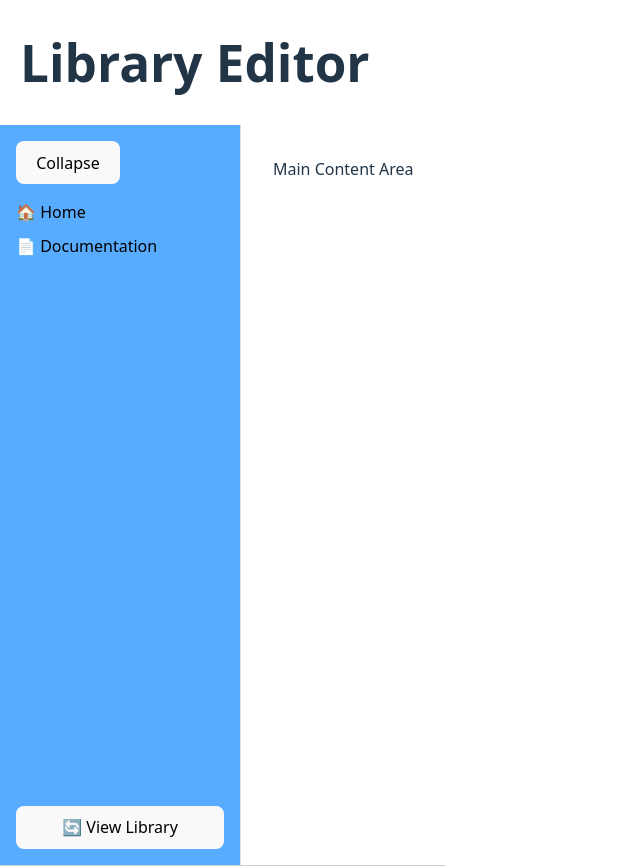
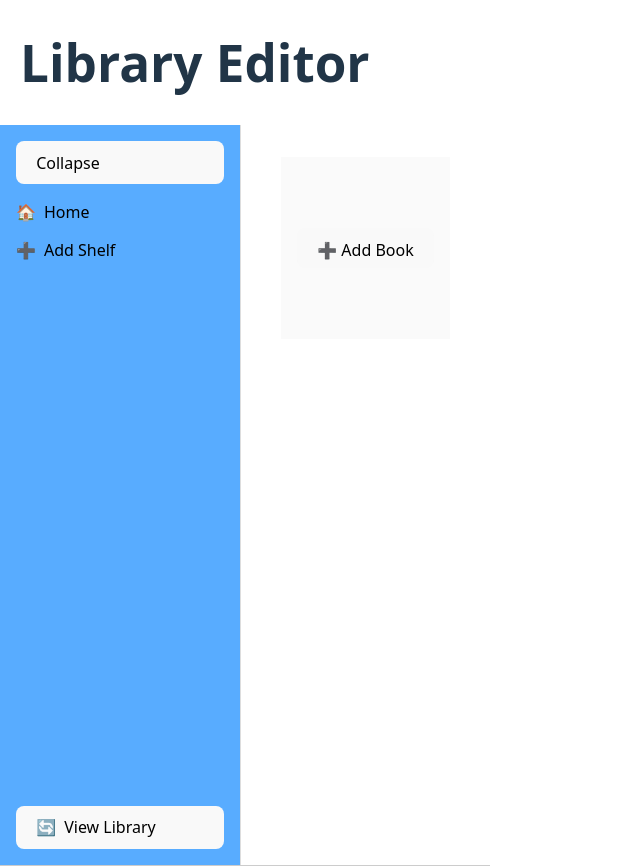
Before and after one commit to joeschabler/CSI-180-Project, a React (Vite) app in the folder Library-Builder-React/: page / in a window 1280 px wide. Shown: the top 868 px of the page, without its empty margins (0-640 px from the left). Built offline with nearby package versions, Linux system fonts and the light colour scheme.

Commit message:
Added very basic book and shelf functionality

```diff
--- a/Library-Builder-React/src/App.tsx
+++ b/Library-Builder-React/src/App.tsx
@@ -1,14 +1,49 @@
 import { useState } from "react";
 import Layout from "./components/layout";
+import { Shelf } from "./components/shelf";
+import type { BookProps } from "./components/book";
 
 export type AppMode = "edit" | "content";
 export type sidebarCollapsed = "open" | "closed";
+
+export type ShelfData = {
+  id: number;
+  books: BookProps[];
+};
 
 function App() {
   const [mode, setMode] = useState<AppMode>("edit");
   const [isCollapsed, setIsCollapsed] = useState<sidebarCollapsed>("open");
 
+  const [shelves, setShelves] = useState<ShelfData[]>([{ id: 1, books: [] }]);
+
   const headerTitle = mode === "edit" ? "Library Editor" : "Your Library";
+
+  const addNewShelf = () => {
+    setShelves([...shelves, { id: Date.now(), books: [] }]);
+  };
+
+  const addBookToShelf = (shelfId: number) => {
+    const randomHeight =
+      Math.floor(Math.random() * (140 - 100 + 1) + 100) + "px";
+    const randomWidth = Math.floor(Math.random() * (50 - 20 + 1) + 20) + "px";
+    const randomColor = "#" + Math.floor(Math.random() * 16777215).toString(16);
+
+    const newBook: BookProps = {
+      title: "New Book",
+      color: randomColor,
+      height: randomHeight,
+      width: randomWidth,
+    };
+
+    setShelves(
+      shelves.map((shelf) =>
+        shelf.id === shelfId
+          ? { ...shelf, books: [...shelf.books, newBook] }
+          : shelf,
+      ),
+    );
+  };
 
   return (
     <Layout
@@ -17,8 +52,17 @@ function App() {
       setSidebarStatus={setIsCollapsed}
       mode={mode}
       setMode={setMode}
+      onAddShelf={addNewShelf}
     >
-      <div>Main Content Area</div>
+      <div style={{ paddingBottom: "2rem" }}>
+        {shelves.map((shelf) => (
+          <Shelf
+            key={shelf.id}
+            books={shelf.books}
+            onAddBook={() => addBookToShelf(shelf.id)}
+          />
+        ))}
+      </div>
     </Layout>
   );
 }
--- /dev/null
+++ b/Library-Builder-React/src/components/book.tsx
@@ -0,0 +1,50 @@
+import type { FC } from "react";
+
+export interface BookProps {
+  title?: string;
+  color?: string;
+  height?: string;
+  width?: string;
+  isbn?: string;
+  pageCount?: number;
+  coverArt?: string;
+  edition?: string;
+}
+
+export const Book: FC<BookProps> = ({
+  title = "Unknown",
+  color = "#8b0000",
+  height = "130px",
+  width = "35px",
+  isbn,
+  pageCount,
+  coverArt,
+  edition,
+}) => {
+  return (
+    <div
+      style={{
+        height: height,
+        width: width,
+        backgroundColor: color,
+        border: "1px solid rgba(0,0,0,0.4)",
+        borderRadius: "3px 2px 2px 3px",
+        boxShadow:
+          "inset 4px 0 6px rgba(0,0,0,0.1), 2px 2px 4px rgba(0,0,0,0.3)",
+        display: "flex",
+        alignItems: "center",
+        justifyContent: "center",
+        color: "white",
+        fontSize: "0.8rem",
+        fontFamily: "sans-serif",
+        padding: "5px",
+        boxSizing: "border-box",
+        cursor: "pointer",
+        writingMode: "vertical-rl",
+        textOrientation: "mixed",
+      }}
+    >
+      {title}
+    </div>
+  );
+};
--- a/Library-Builder-React/src/components/layout.tsx
+++ b/Library-Builder-React/src/components/layout.tsx
@@ -12,6 +12,7 @@ interface LayoutProps {
   setSidebarStatus: (status: sidebarCollapsed) => void;
   mode: AppMode;
   setMode: (mode: AppMode) => void;
+  onAddShelf: () => void;
 }
 
 const Layout = ({
@@ -21,6 +22,7 @@ const Layout = ({
   setSidebarStatus,
   mode,
   setMode,
+  onAddShelf,
 }: LayoutProps) => {
   return (
     <div
@@ -30,7 +32,6 @@ const Layout = ({
       <Header title={title} />
 
       <div style={{ display: "flex", flex: 1 }}>
-        {/* This wrapper controls the physical width of the sidebar area */}
         <div
           style={{
             width: sidebarStatus === "open" ? "240px" : "80px",
@@ -47,6 +48,7 @@ const Layout = ({
             setStatus={setSidebarStatus}
             mode={mode}
             setMode={setMode}
+            onAddShelf={onAddShelf}
           />
         </div>
 
--- /dev/null
+++ b/Library-Builder-React/src/components/shelf.tsx
@@ -0,0 +1,53 @@
+import type { FC } from "react";
+import { Book, type BookProps } from "./book";
+
+interface ShelfProps {
+  books: BookProps[];
+  onAddBook: () => void;
+}
+
+export const Shelf: FC<ShelfProps> = ({ books, onAddBook }) => {
+  return (
+    <div
+      style={{
+        borderBottom: "12px solid white",
+        borderLeft: "8px solid white",
+        borderRight: "8px solid white",
+        minHeight: "150px",
+        marginBottom: "2rem",
+        padding: "1rem",
+        display: "flex",
+        flexWrap: "wrap",
+        gap: "4px",
+        alignItems: "flex-end",
+        backgroundColor: "rgba(0,0,0,0.02)",
+      }}
+    >
+      {books.map((book, index) => (
+        <Book
+          key={index} // In the future, this should be book.id or book.isbn
+          title={book.title}
+          color={book.color}
+          height={book.height}
+          width={book.width}
+          isbn={book.isbn}
+          pageCount={book.pageCount}
+          coverArt={book.coverArt}
+          edition={book.edition}
+        />
+      ))}
+
+      <button
+        onClick={onAddBook}
+        style={{
+          height: "40px",
+          marginLeft: books.length === 0 ? "0" : "auto", // Check the array length now
+          alignSelf: "center",
+          cursor: "pointer",
+        }}
+      >
+        ➕ Add Book
+      </button>
+    </div>
+  );
+};
--- a/Library-Builder-React/src/components/sidebar.tsx
+++ b/Library-Builder-React/src/components/sidebar.tsx
@@ -6,6 +6,7 @@ interface SidebarProps {
   setStatus: (status: sidebarCollapsed) => void;
   mode: AppMode;
   setMode: (mode: AppMode) => void;
+  onAddShelf: () => void;
 }
 
 export const Sidebar: FC<SidebarProps> = ({
@@ -13,6 +14,7 @@ export const Sidebar: FC<SidebarProps> = ({
   setStatus,
   mode,
   setMode,
+  onAddShelf,
 }) => {
   return (
     <aside
@@ -30,6 +32,11 @@ export const Sidebar: FC<SidebarProps> = ({
       <div>
         <button
           onClick={() => setStatus(status === "open" ? "closed" : "open")}
+          style={{
+            width: "100%",
+            display: "flex",
+            justifyContent: status === "open" ? "flex-start" : "center",
+          }}
         >
           {status === "open" ? "Collapse" : "→"}
         </button>
@@ -39,19 +46,37 @@ export const Sidebar: FC<SidebarProps> = ({
             <li>
               <a
                 href="#home"
-                style={{ textDecoration: "none", color: "black" }}
+                style={{
+                  textDecoration: "none",
+                  color: "black",
+                  display: "flex",
+                  alignItems: "center",
+                  justifyContent: status === "open" ? "flex-start" : "center",
+                  gap: "8px",
+                }}
               >
-                {/* Show text only if open */}
-                🏠 {status === "open" && "Home"}
+                🏠 {status === "open" && <span>Home</span>}
               </a>
             </li>
-            <li style={{ marginTop: "10px" }}>
-              <a
-                href="#docs"
-                style={{ textDecoration: "none", color: "black" }}
+            <li style={{ marginTop: "15px" }}>
+              <button
+                onClick={onAddShelf}
+                style={{
+                  background: "transparent",
+                  border: "none",
+                  padding: 0,
+                  cursor: "pointer",
+                  fontSize: "1rem",
+                  color: "black",
+                  width: "100%",
+                  display: "flex",
+                  alignItems: "center",
+                  justifyContent: status === "open" ? "flex-start" : "center",
+                  gap: "8px",
+                }}
               >
-                📄 {status === "open" && "Documentation"}
-              </a>
+                ➕ {status === "open" && <span>Add Shelf</span>}
+              </button>
             </li>
           </ul>
         </nav>
@@ -60,11 +85,20 @@ export const Sidebar: FC<SidebarProps> = ({
       <div>
         <button
           onClick={() => setMode(mode === "edit" ? "content" : "edit")}
-          style={{ width: "100%", whiteSpace: "nowrap", overflow: "hidden" }}
+          style={{
+            width: "100%",
+            whiteSpace: "nowrap",
+            overflow: "hidden",
+            cursor: "pointer",
+            display: "flex",
+            justifyContent: status === "open" ? "flex-start" : "center",
+            gap: "8px",
+          }}
         >
           🔄{" "}
-          {status === "open" &&
-            (mode === "edit" ? "View Library" : "Edit Library")}
+          {status === "open" && (
+            <span>{mode === "edit" ? "View Library" : "Edit Library"}</span>
+          )}
         </button>
       </div>
     </aside>
```
